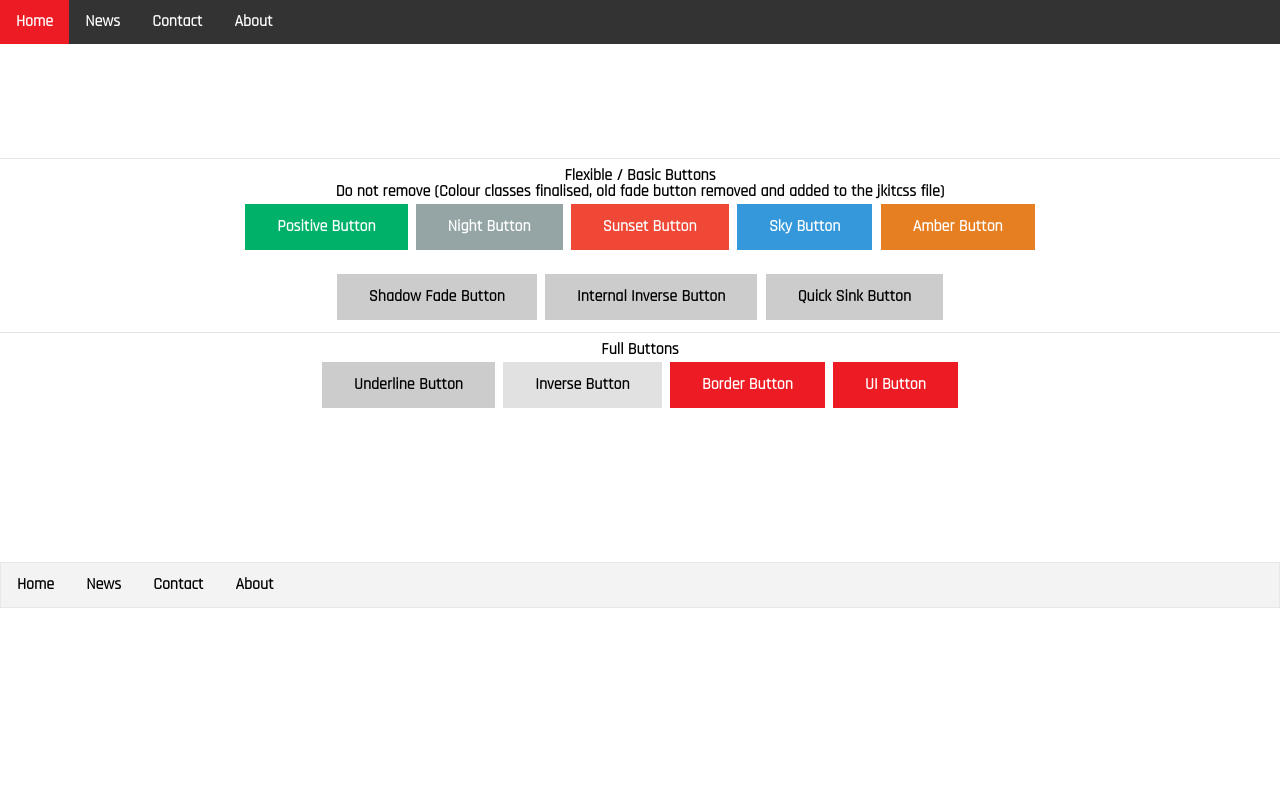
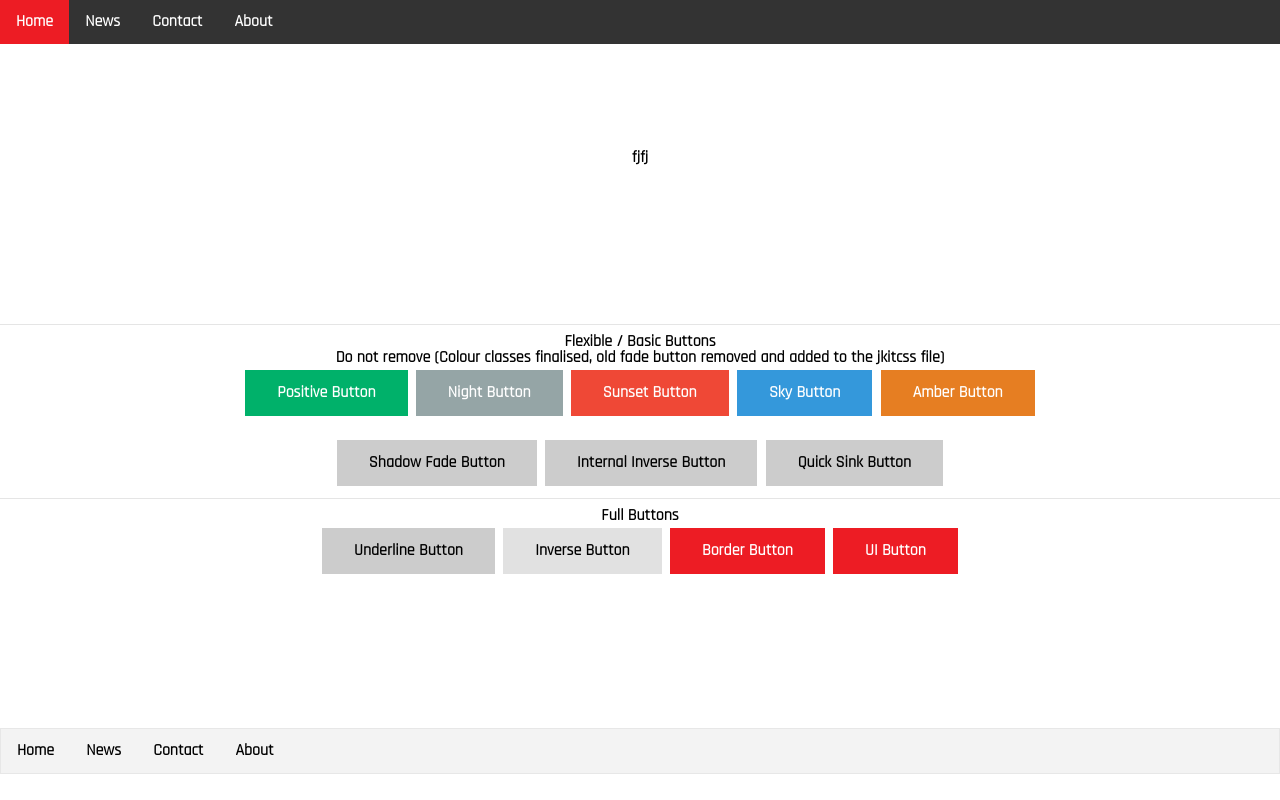
Before and after one commit to Legasee/Jkit.css, a plain HTML site: page index.html in a window 1280 px wide. Drawn offline with Linux system fonts and the light colour scheme.

Commit message:
Add files via upload

```diff
--- a/index.html
+++ b/index.html
@@ -9,11 +9,20 @@
 <![endif]-->
 
 <div id="whitespace_footer"></div>
-<hr class="line_seperator">
+
 <center>
 
 <div>
 
+	<class="jkit-panel-positive">
+		<h1> fjfj </h1>
+
+
+<div>
+
+<div id="whitespace_footer"></div>
+
+<hr class="line_seperator">
     <h1>Flexible / Basic Buttons</h1>
 	<p> Do not remove (Colour classes finalised, old fade button removed
 	and added to the jkitcss file) </p>
```
